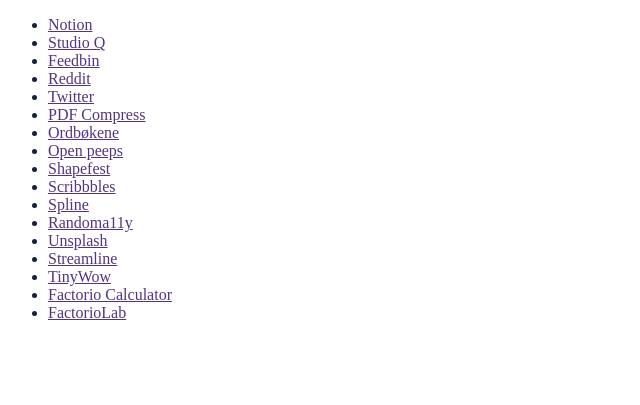
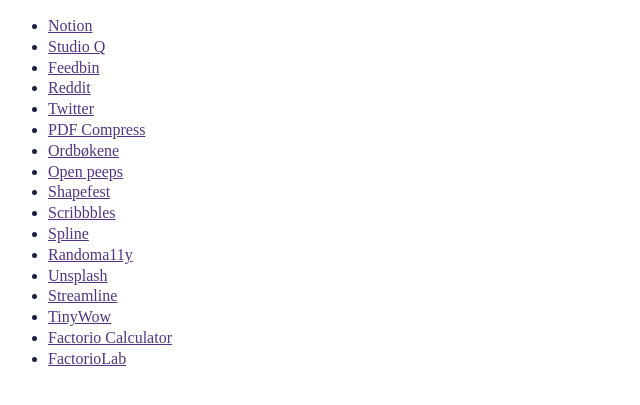
Before and after one commit to mandarinx/thomas-homepage-browser, a Jekyll site: the page built from index.html, in a window 1280 px wide. Shown: the top 405 px of the page, without its empty margins (0-640 px from the left). Built offline with Jekyll 4.4.1, drawn with Linux system fonts in a browser that asks for light colours.

Commit message:
point to the css

```diff
--- a/_includes/head.html
+++ b/_includes/head.html
@@ -6,7 +6,7 @@
   <title>{% if page.title %}{{ page.title }}{% else %}{{ site.title }}{% endif %}</title>
   <meta name="description" content="{% if page.excerpt %}{{ page.excerpt | strip_html | strip_newlines | truncate: 160 }}{% else %}{{ site.title }}{% endif %}">
 
-  <link rel="stylesheet" href="/css/main.css">
+  <link rel="stylesheet" href="css/main.css">
   <link rel="canonical" href="{{ page.url | replace:'index.html','' | prepend: site.url }}">
   <link rel="alternate" type="application/rss+xml" title="{{ site.title }}" href="{{ "/feed.xml" | prepend: site.url }}">
 </head>
--- a/css/main.css
+++ b/css/main.css
@@ -5,6 +5,10 @@ body {
 
 a {
     color: #E94560;
+}
+
+li {
+    line-height: 1.3em;
 }
 
 @media (prefers-color-scheme: light) {
```
